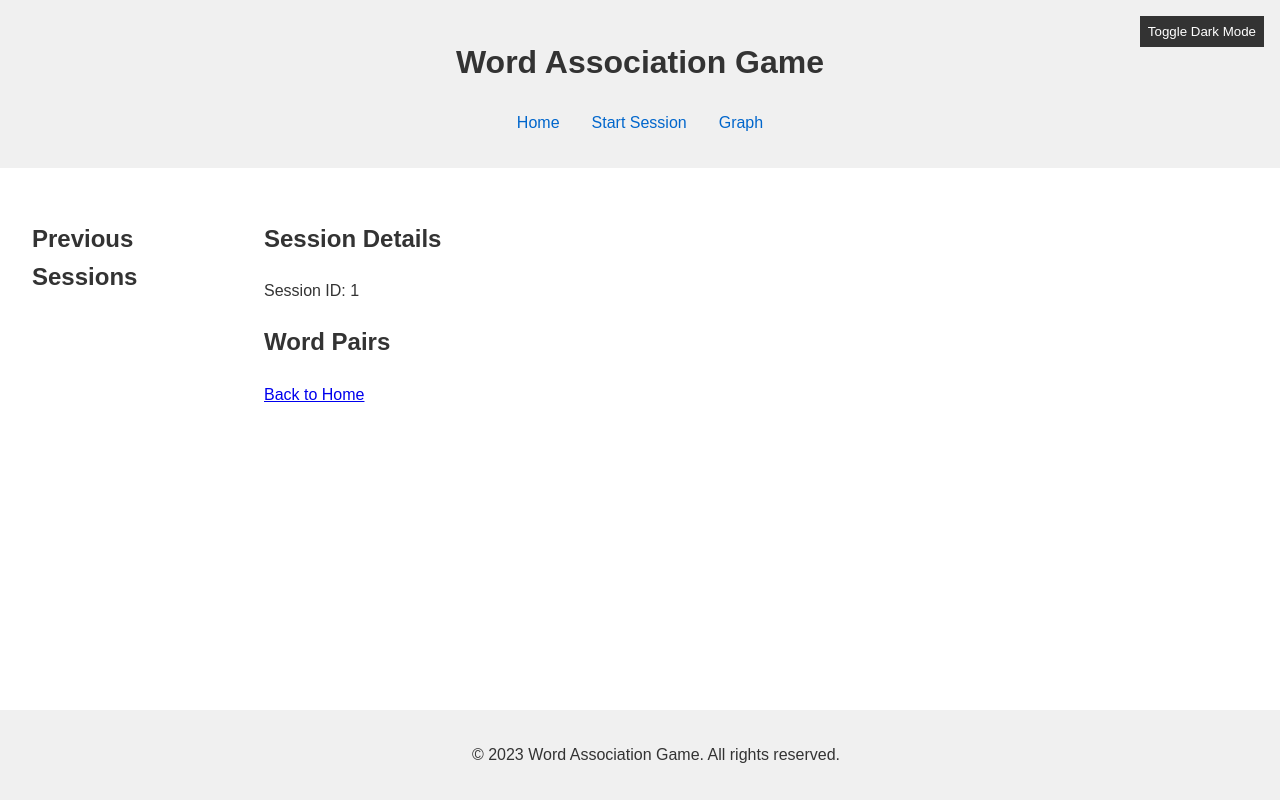
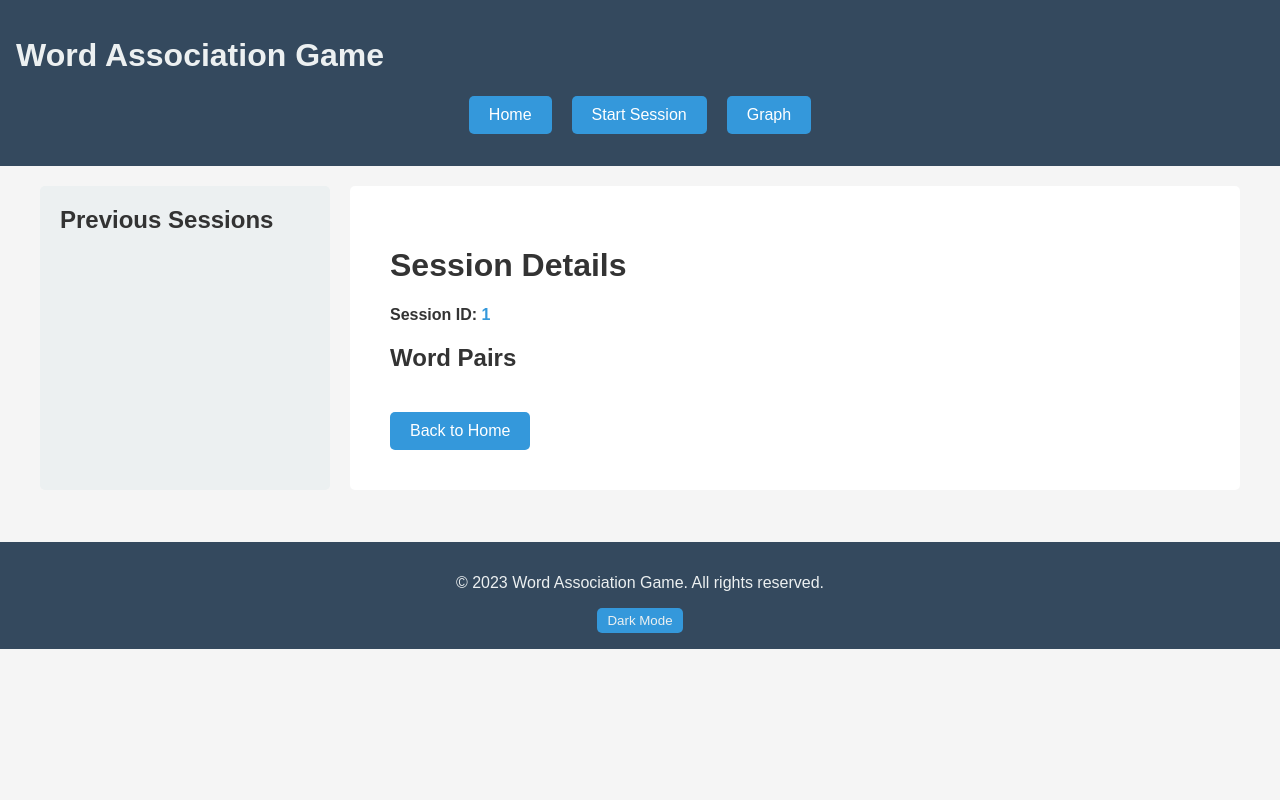
Before and after one commit to gawyli/word-association, a Flask app: page /session/1 in a window 1280 px wide. Run offline with Flask 3, Linux system fonts and the light colour scheme; parts of the project's set-up code (start-up, migrations or seed data) failed here and were passed over.

Commit message:
add new ui styling

```diff
--- a/src/data/session_manager.py
+++ b/src/data/session_manager.py
@@ -11,7 +11,7 @@ class SessionManager:
             with open(SessionManager.SESSIONS_FILE, "r") as file:
                 return json.load(file)
         return {"sessions": []}
-
+#a
     @staticmethod
     def save_sessions(sessions):
         with open(SessionManager.SESSIONS_FILE, "w") as file:
--- a/src/ui/web/templates/base.html
+++ b/src/ui/web/templates/base.html
@@ -9,18 +9,17 @@
 <body>
     <header>
         <div id="logo">
-            <!-- Add your logo here -->
             <h1>Word Association Game</h1>
         </div>
         <nav>
             <ul>
-                <li><a href="{{ url_for('index') }}">Home</a></li>
-                <li><a href="{{ url_for('play') }}">Start Session</a></li>
-                <li><a href="{{ url_for('graph') }}">Graph</a></li>
+                <li><a href="{{ url_for('index') }}" class="nav-button">Home</a></li>
+                <li><a href="{{ url_for('play') }}" class="nav-button">Start Session</a></li>
+                <li><a href="{{ url_for('graph') }}" class="nav-button">Graph</a></li>
             </ul>
         </nav>
     </header>
-    <main>
+    <div class="container">
         <aside id="previous-sessions">
             <h2>Previous Sessions</h2>
             <ul>
@@ -29,14 +28,14 @@
                 {% endfor %}
             </ul>
         </aside>
-        <section id="content">
+        <main id="content">
             {% block content %}{% endblock %}
-        </section>
-    </main>
+        </main>
+    </div>
     <footer>
         <p>&copy; 2023 Word Association Game. All rights reserved.</p>
+        <button id="dark-mode-toggle">Toggle Dark Mode</button>
     </footer>
-    <button id="dark-mode-toggle">Toggle Dark Mode</button>
     <script src="{{ url_for('static', filename='js/main.js') }}"></script>
 </body>
 </html>
--- a/src/ui/web/templates/session.html
+++ b/src/ui/web/templates/session.html
@@ -1,21 +1,28 @@
 {% extends "base.html" %}
 
 {% block content %}
+<div class="session-details">
     <h1>Session Details</h1>
     {% if session %}
-    <p>Session ID: {{ session.id }}</p>
+        <div class="session-info">
+            <p><strong>Session ID:</strong> <span class="session-id">{{ session.id }}</span></p>
             {% if session.end_time %}
-        <p>End Time: {{ session.end_time }}</p>
+                <p><strong>End Time:</strong> <span class="end-time">{{ session.end_time }}</span></p>
             {% endif %}
+        </div>
         <h2>Word Pairs</h2>
-    <ul>
+        <div class="word-pairs">
             {% for pair in session.pairs %}
-        <li>Stimulus: {{ pair.stimulusWord }} - Response: {{ pair.responseWord }}</li>
+                <div class="word-pair">
+                    <span class="stimulus">{{ pair.stimulusWord }}</span>
+                    <span class="arrow">→</span>
+                    <span class="response">{{ pair.responseWord }}</span>
+                </div>
             {% endfor %}
-    </ul>
-    <a href="{{ url_for('index') }}">Back to Home</a>
+        </div>
     {% else %}
-    <p>Session not found.</p>
-    <a href="{{ url_for('index') }}">Back to Home</a>
+        <p class="not-found">Session not found.</p>
     {% endif %}
+    <a href="{{ url_for('index') }}" class="back-button">Back to Home</a>
+</div>
 {% endblock %}
--- a/static/css/style.css
+++ b/static/css/style.css
@@ -1,28 +1,45 @@
 :root {
-    --bg-color: #ffffff;
-    --text-color: #333333;
-    --header-bg: #f0f0f0;
-    --footer-bg: #f0f0f0;
-    --link-color: #0066cc;
+    --primary-color: #3498db;
+    --secondary-color: #2ecc71;
+    --background-color: #f5f5f5;
+    --text-color: #333;
+    --nav-background: #34495e;
+    --nav-text: #ecf0f1;
+    --aside-background: #ecf0f1;
+    --main-background: #ffffff;
+}
+
+body.dark-mode {
+    --primary-color: #2980b9;
+    --secondary-color: #27ae60;
+    --background-color: #2c3e50;
+    --text-color: #ecf0f1;
+    --nav-background: #34495e;
+    --nav-text: #ecf0f1;
+    --aside-background: #34495e;
+    --main-background: #2c3e50;
 }
 
 body {
     font-family: Arial, sans-serif;
-    line-height: 1.6;
     margin: 0;
     padding: 0;
-    background-color: var(--bg-color);
+    background-color: var(--background-color);
     color: var(--text-color);
+    transition: background-color 0.3s, color 0.3s;
+}
+
+.container {
+    display: flex;
+    max-width: 1200px;
+    margin: 0 auto;
+    padding: 20px;
 }
 
 header {
-    background-color: var(--header-bg);
+    background-color: var(--nav-background);
+    color: var(--nav-text);
     padding: 1rem;
-}
-
-#logo {
-    text-align: center;
-    margin-bottom: 1rem;
 }
 
 nav ul {
@@ -33,73 +50,174 @@ nav ul {
 }
 
 nav ul li {
-    margin: 0 1rem;
+    margin: 0 10px;
 }
 
-nav ul li a {
+.nav-button {
+    display: inline-block;
+    padding: 10px 20px;
+    background-color: var(--primary-color);
+    color: white;
     text-decoration: none;
-    color: var(--link-color);
+    border-radius: 5px;
+    transition: background-color 0.3s;
 }
 
-main {
-    display: flex;
-    padding: 2rem;
+.nav-button:hover {
+    background-color: var(--secondary-color);
 }
 
 #previous-sessions {
-    width: 200px;
-    margin-right: 2rem;
+    background-color: var(--aside-background);
+    padding: 20px;
+    border-radius: 5px;
+    margin-right: 20px;
+    flex: 0 0 250px;
+}
+
+#previous-sessions h2 {
+    margin-top: 0;
+}
+
+#previous-sessions ul {
+    list-style-type: none;
+    padding: 0;
+}
+
+#previous-sessions li {
+    margin-bottom: 10px;
+}
+
+#previous-sessions a {
+    color: var(--primary-color);
+    text-decoration: none;
+    transition: color 0.3s;
+}
+
+#previous-sessions a:hover {
+    color: var(--secondary-color);
 }
 
 #content {
-    flex-grow: 1;
+    background-color: var(--main-background);
+    padding: 20px;
+    border-radius: 5px;
+    flex: 1;
 }
 
-footer {
-    background-color: var(--footer-bg);
-    text-align: center;
-    padding: 1rem;
-    position: fixed;
-    bottom: 0;
-    width: 100%;
+.session-details {
+    background-color: var(--main-background);
+    padding: 20px;
+    border-radius: 5px;
 }
 
-#dark-mode-toggle {
-    position: fixed;
-    top: 1rem;
-    right: 1rem;
-    padding: 0.5rem;
-    background-color: #333;
-    color: #fff;
-    border: none;
-    cursor: pointer;
+.session-info {
+    margin-bottom: 20px;
 }
 
-/* Dark mode styles */
-body.dark-mode {
-    --bg-color: #333333;
-    --text-color: #ffffff;
-    --header-bg: #222222;
-    --footer-bg: #222222;
-    --link-color: #66b3ff;
+.session-id, .end-time {
+    font-weight: bold;
+    color: var(--primary-color);
 }
 
+.word-pairs {
+    display: flex;
+    flex-wrap: wrap;
+    gap: 10px;
+}
+
+.word-pair {
+    background-color: var(--aside-background);
+    padding: 10px;
+    border-radius: 5px;
+    display: flex;
+    align-items: center;
+}
+
+.stimulus, .response {
+    font-weight: bold;
+}
+
+.arrow {
+    margin: 0 10px;
+    color: var(--secondary-color);
+}
+
+.back-button {
+    display: inline-block;
+    margin-top: 20px;
+    padding: 10px 20px;
+    background-color: var(--primary-color);
+    color: white;
+    text-decoration: none;
+    border-radius: 5px;
+    transition: background-color 0.3s;
+}
+
+.back-button:hover {
+    background-color: var(--secondary-color);
+}
+
+.game-container {
+    max-width: 600px;
+    margin: 0 auto;
+}
+
+.audio-controls {
+    display: flex;
+    justify-content: space-between;
+    margin-bottom: 20px;
+}
+
+.audio-button {
+    padding: 10px 20px;
+    background-color: var(--primary-color);
+    color: white;
+    border: none;
+    border-radius: 5px;
+    cursor: pointer;
+    transition: background-color 0.3s;
+}
+
+.audio-button:hover {
+    background-color: var(--secondary-color);
+}
+
+.audio-button:disabled {
+    background-color: #ccc;
+    cursor: not-allowed;
+}
+
+#response-form {
+    display: flex;
+    margin-bottom: 20px;
+}
+
+#response-input {
+    flex: 1;
+    padding: 10px;
+    font-size: 16px;
+    border: 1px solid #ccc;
+    border-radius: 5px 0 0 5px;
+}
+
+.submit-button {
+    padding: 10px 20px;
+    background-color: var(--primary-color);
+    color: white;
+    border: none;
+    border-radius: 0 5px 5px 0;
+    cursor: pointer;
+    transition: background-color 0.3s;
+}
+
+.submit-button:hover {
+    background-color: var(--secondary-color);
+}
 
 #loading {
-    position: fixed;
-    top: 50%;
-    left: 50%;
-    transform: translate(-50%, -50%);
     text-align: center;
-    background-color: rgba(255, 255, 255, 0.9);
-    padding: 20px;
-    border-radius: 10px;
-    box-shadow: 0 0 10px rgba(0, 0, 0, 0.1);
-}
-
-#loading p {
-    margin-bottom: 10px;
-    font-size: 18px;
+    margin-top: 20px;
 }
 
 .dots {
@@ -110,10 +228,10 @@ body.dark-mode {
 .dot {
     width: 10px;
     height: 10px;
-    background-color: #333;
+    background-color: var(--primary-color);
     border-radius: 50%;
     margin: 0 5px;
-    animation: dot-pulse 1.5s infinite ease-in-out;
+    animation: bounce 1.5s infinite;
 }
 
 .dot:nth-child(2) {
@@ -124,11 +242,33 @@ body.dark-mode {
     animation-delay: 0.4s;
 }
 
-@keyframes dot-pulse {
-    0%, 80%, 100% { transform: scale(0); }
-    40% { transform: scale(1); }
+@keyframes bounce {
+    0%, 100% {
+        transform: translateY(0);
+    }
+    50% {
+        transform: translateY(-10px);
+    }
 }
 
-.hidden {
-    display: none !important;
+footer {
+    background-color: var(--nav-background);
+    color: var(--nav-text);
+    text-align: center;
+    padding: 1rem;
+    margin-top: 2rem;
 }
+
+#dark-mode-toggle {
+    background-color: var(--primary-color);
+    color: var(--nav-text);
+    border: none;
+    padding: 5px 10px;
+    border-radius: 5px;
+    cursor: pointer;
+    transition: background-color 0.3s;
+}
+
+#dark-mode-toggle:hover {
+    background-color: var(--secondary-color);
+}
--- a/static/js/main.js
+++ b/static/js/main.js
@@ -51,13 +51,23 @@ document.addEventListener('DOMContentLoaded', function() {
         });
     }
 
-    darkModeToggle.addEventListener('click', function() {
+    function toggleDarkMode() {
         body.classList.toggle('dark-mode');
         localStorage.setItem('darkMode', body.classList.contains('dark-mode'));
-    });
+        updateDarkModeButtonText();
+    }
+
+    function updateDarkModeButtonText() {
+        darkModeToggle.textContent = body.classList.contains('dark-mode') ? 'Light Mode' : 'Dark Mode';
+    }
+
+    darkModeToggle.addEventListener('click', toggleDarkMode);
 
     // Check for saved dark mode preference
     if (localStorage.getItem('darkMode') === 'true') {
         body.classList.add('dark-mode');
     }
+
+    // Update button text on initial load
+    updateDarkModeButtonText();
 });
```
Also changed, not shown: src/ui/web/templates/play.html (+9 -1 lines), static/js/audio.js (added, +50 -0 lines). Lines whose indentation alone changed are shown as unchanged.
